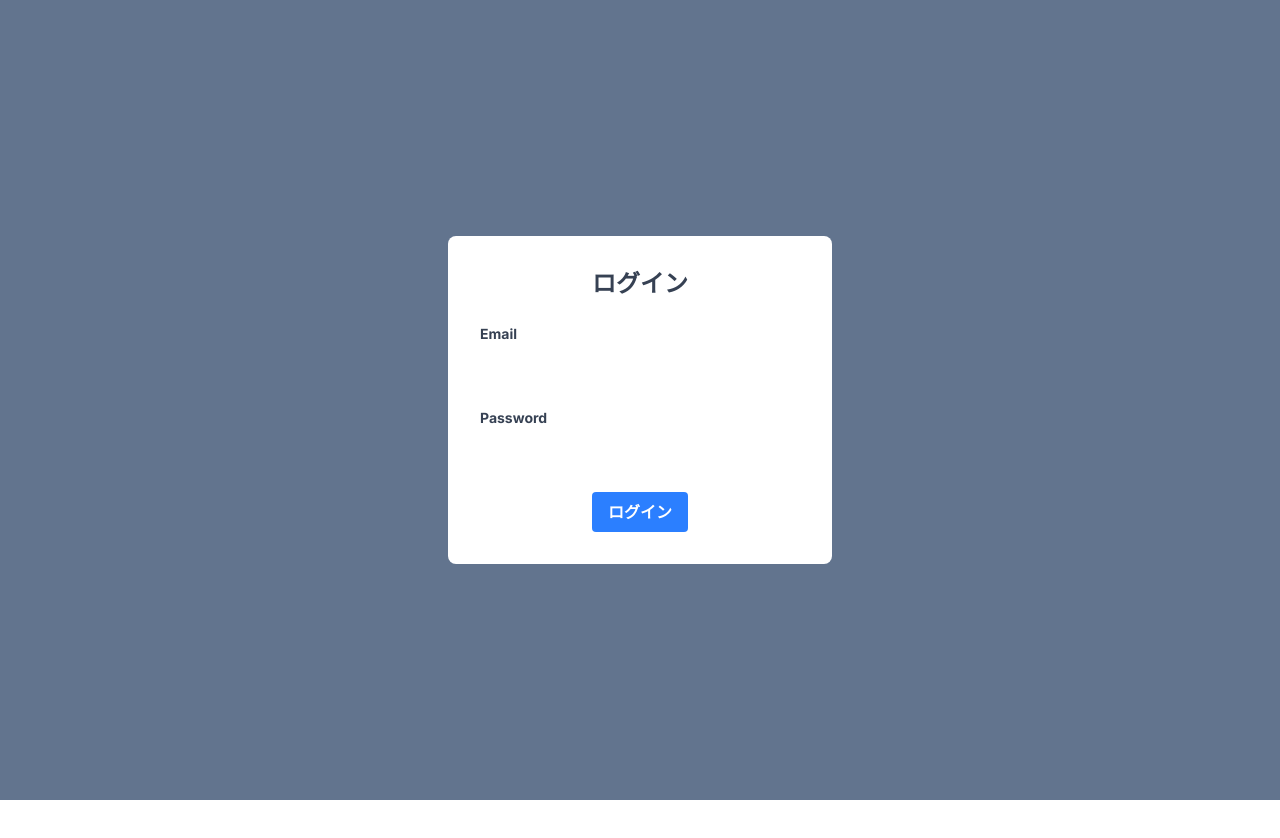
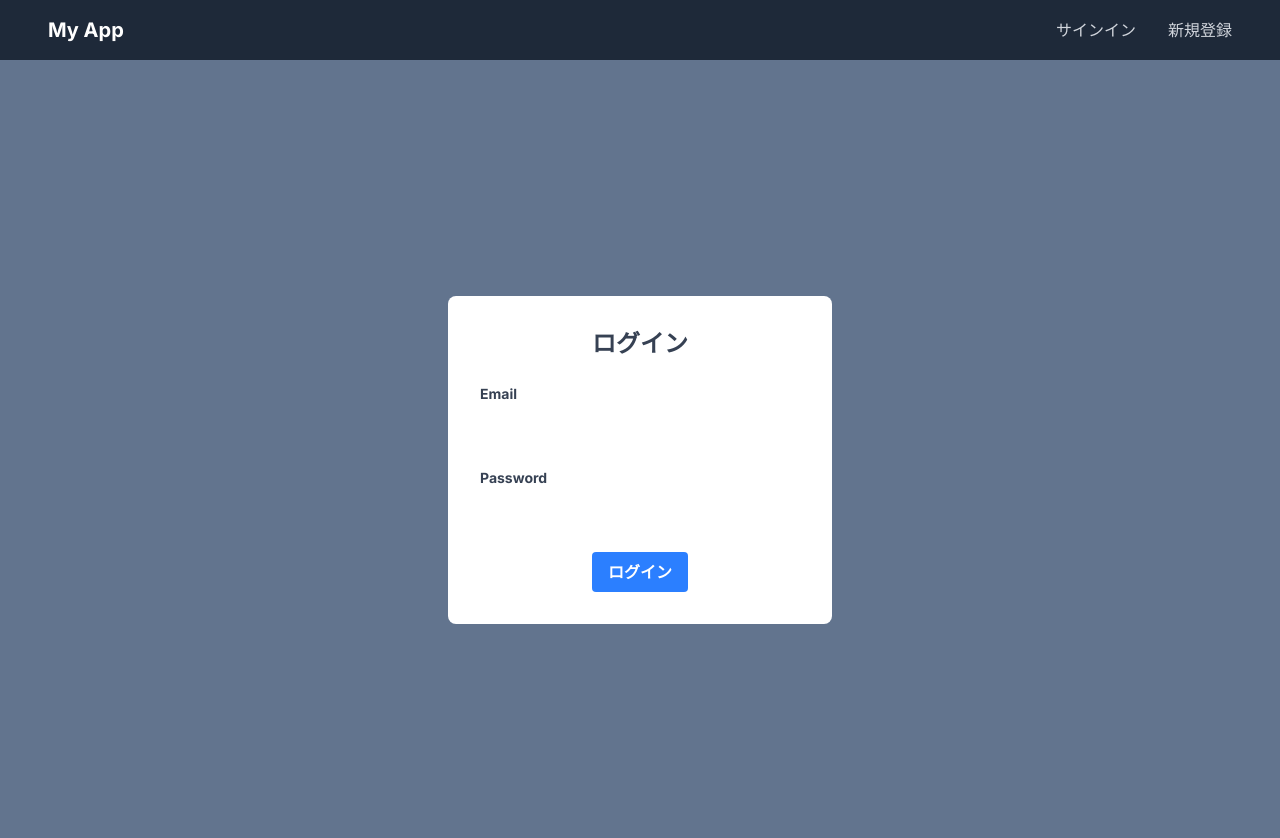
Before and after one commit to the-bears-field/nextjs_rails, a Next.js app in the folder frontend/: page /signin in a window 1280 px wide. Shown: the top 838 px of the page. Before the commit the page ends 800 px from the top, so only its background shows below. Built offline with nearby package versions, Linux system fonts and the light colour scheme; no server answers.

Commit message:
feat(frontend): ヘッダーを作成
- ヘッダーとヘッダーナビを追加。
- /src/app/layout.tsx
  - childrenプロパティの手前にヘッダーを追加。
  - htmlのlang属性を日本語に変更。
  - その他軽微な修正。

```diff
--- a/frontend/src/app/layout.tsx
+++ b/frontend/src/app/layout.tsx
@@ -1,21 +1,25 @@
-import './globals.css'
-import { Inter } from 'next/font/google'
+import "./globals.css";
+import { Inter } from "next/font/google";
+import { Header } from "@/components/header/Header";
 
-const inter = Inter({ subsets: ['latin'] })
+const inter = Inter({ subsets: ["latin"] });
 
 export const metadata = {
-  title: 'Create Next App',
-  description: 'Generated by create next app',
-}
+  title: "Create Next App",
+  description: "Generated by create next app",
+};
 
 export default function RootLayout({
   children,
 }: {
-  children: React.ReactNode
+  children: React.ReactNode;
 }) {
   return (
-    <html lang="en">
-      <body className={inter.className}>{children}</body>
+    <html lang="ja">
+      <body className={inter.className}>
+        <Header />
+        {children}
+      </body>
     </html>
-  )
+  );
 }
--- /dev/null
+++ b/frontend/src/components/header/Header.tsx
@@ -0,0 +1,16 @@
+import { JSX } from "react";
+import { HeaderNav } from "./HeaderNav";
+import Link from "next/link";
+
+export function Header(): JSX.Element {
+  return (
+    <header className="bg-gray-800 text-white p-4">
+      <div className=" flex items-center justify-between mx-8">
+        <Link href="/" className="text-xl font-bold">
+          My App
+        </Link>
+        <HeaderNav />
+      </div>
+    </header>
+  );
+}
--- /dev/null
+++ b/frontend/src/components/header/HeaderNav.tsx
@@ -0,0 +1,32 @@
+import { JSX } from "react";
+import { cookies } from "next/headers";
+import Link from "next/link";
+import { SignoutForm } from "@/components/SignoutForm";
+
+export async function HeaderNav(): Promise<JSX.Element> {
+  const cookieStore = await cookies();
+  const hasToken = cookieStore.has("access_token");
+
+  return (
+    <nav className="flex space-x-8">
+      {hasToken ? <LoggedInNav /> : <GuestNav />}
+    </nav>
+  );
+}
+
+async function LoggedInNav(): Promise<JSX.Element> {
+  return <SignoutForm />;
+}
+
+function GuestNav(): JSX.Element {
+  return (
+    <>
+      <Link href="/signin" className="text-gray-300 hover:text-white">
+        サインイン
+      </Link>
+      <Link href="/signup" className="text-gray-300 hover:text-white">
+        新規登録
+      </Link>
+    </>
+  );
+}
```
